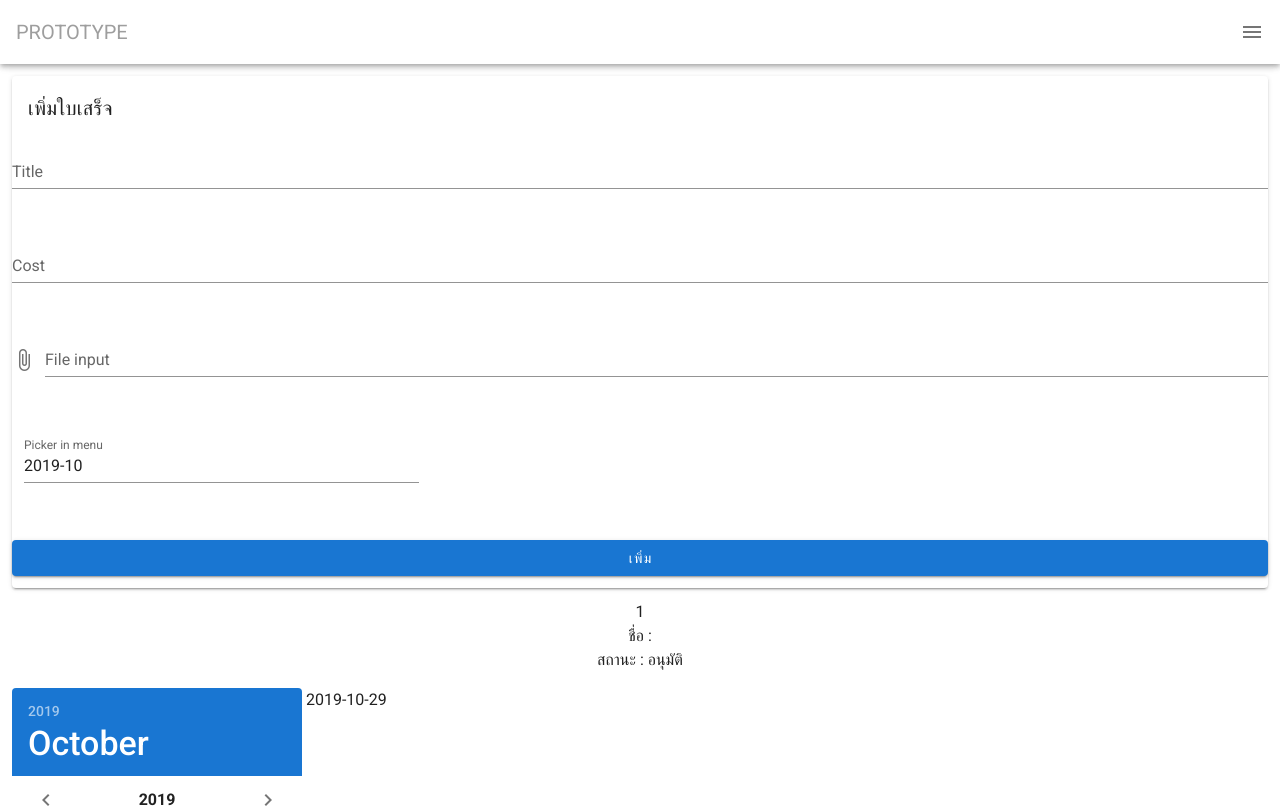
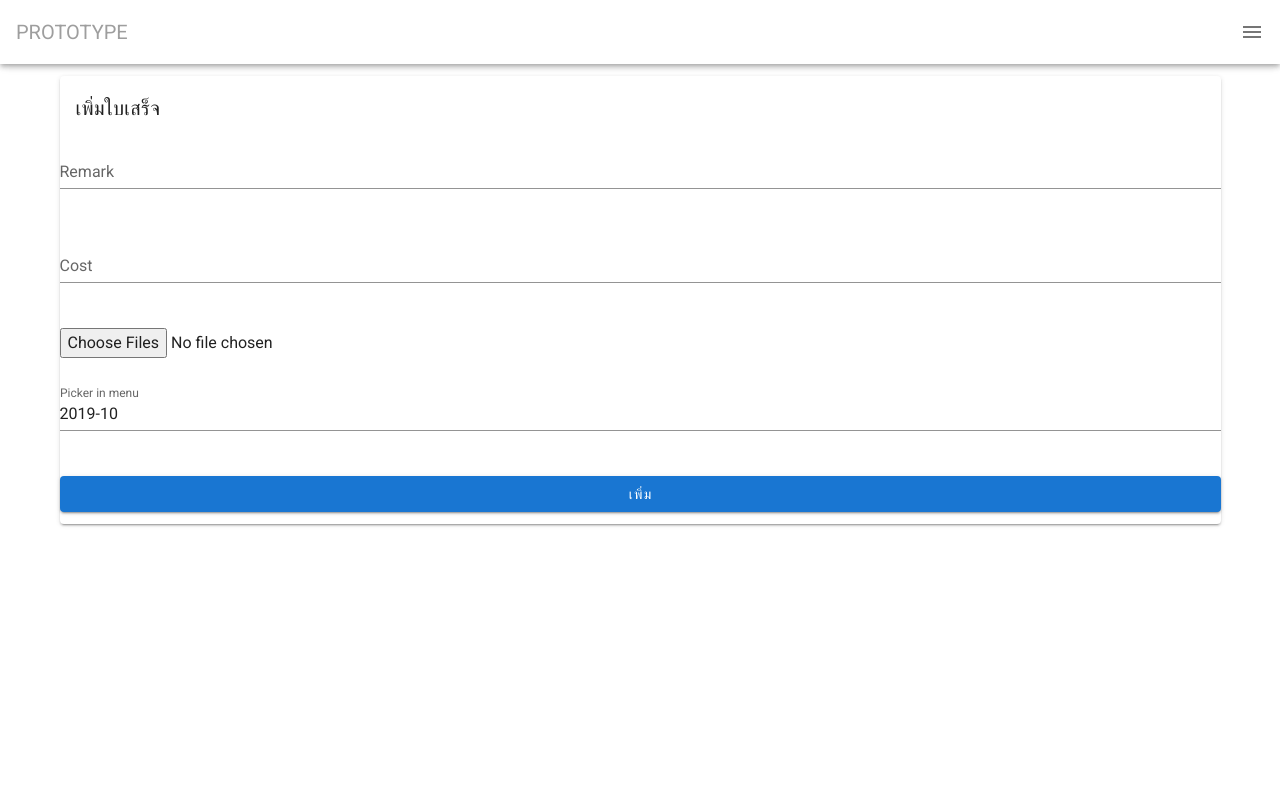
Before and after one commit to chanhuhu/Prototype1, a Vue app: page /#/client in a window 1280 px wide. Shown: the top 808 px of the page. Built offline with nearby package versions, Linux system fonts and the light colour scheme.

Commit message:
Update login user.js clientpage

```diff
--- a/src/components/Client/InputDate.vue
+++ b/src/components/Client/InputDate.vue
@@ -1,28 +1,5 @@
 <template>
     <v-col cols="12" sm="6" md="4">
-        <v-menu
-                ref="menu"
-                v-model="menu"
-                :close-on-content-click="false"
-                :return-value.sync="date"
-                transition="scale-transition"
-                offset-y
-                min-width="290px"
-        >
-            <template v-slot:activator="{ on }">
-                <v-text-field
-                        v-model="date"
-                        label="Picker in menu"
-                        readonly
-                        v-on="on"
-                ></v-text-field>
-            </template>
-            <v-date-picker v-model="date" type="month" no-title scrollable>
-                <v-spacer></v-spacer>
-                <v-btn text color="primary" @click="menu = false">Cancel</v-btn>
-                <v-btn text color="primary" @click="$refs.menu.save(date)">OK</v-btn>
-            </v-date-picker>
-        </v-menu>
     </v-col>
 </template>
 
--- a/src/components/auth/login.vue
+++ b/src/components/auth/login.vue
@@ -29,7 +29,6 @@
                                 type="submit"
                                 block
                                 color="primary"
-                                @click="login()"
                         >LOGIN
                         </v-btn>
                     </v-col>
@@ -45,14 +44,15 @@
         name: "login",
         data: () => ({
             form: {
-                email: '',
-                password: ''
+                email: "customer@gmail.com",
+                password: "123456"
             }
         }),
         methods: {
             ...mapActions('user', ['loginUser']),
             login: function () {
                 this.loginUser(this.form);
+                // this.loginUser();
             }
         },
     }
--- a/src/router.js
+++ b/src/router.js
@@ -2,7 +2,7 @@ import Vue from 'vue'
 import Router from 'vue-router'
 import Home from './views/Home.vue'
 
-Vue.use(Router)
+Vue.use(Router);
 
 export default new Router({
   routes: [
--- a/src/stores/user.js
+++ b/src/stores/user.js
@@ -8,18 +8,15 @@ const getters = {};
 
 const mutations = {
     setUser: function ({ state }, payload) {
-        console.log('payload: ',payload);
-        state.user = payload
+        Object.assign(state.user, payload)
     }
 };
 
 const actions = {
     loginUser: function ({ commit }, payload) {
-        console.log(payload);
         axios.post('http://localhost:8000/api/user/login', payload)
             .then(res => {
-                console.log(res.data);
-                commit('setUser', res.data);
+                commit('setUser', res.data.data);
             }).catch(err => {
                 console.log(err);
         })
--- a/src/views/Client.vue
+++ b/src/views/Client.vue
@@ -1,16 +1,18 @@
 <template>
     <div class="container--fluid">
         <NavBar/>
-        <v-container fluid>
+        <v-container cols="12" sm="6" md="4">
             <v-row>
                 <v-col>
+                    <v-form @submit="uploadReceipt">
                         <v-card>
                             <v-card-title>เพิ่มใบเสร็จ</v-card-title>
                             <v-row>
                                 <v-col>
                                     <v-text-field
-                                    label="Title"
-                                    placeholder="ชื่อใบเสร็จ"
+                                            label="Remark"
+                                            placeholder="หมายเหตุ"
+                                            v-model="form.remark"
                                     ></v-text-field>
                                 </v-col>
                             </v-row>
@@ -18,68 +20,121 @@
                                 <v-col>
                                     <v-text-field
                                             label="Cost"
-                                    placeholder="จำนวนเงินทั้งหมด"></v-text-field>
+                                            placeholder="จำนวนเงินทั้งหมด"
+                                            v-model="form.cost"
+                                    ></v-text-field>
                                 </v-col>
                             </v-row>
                             <v-row>
                                 <v-col>
-                                <v-file-input
+                                    <input
+                                            type="file"
+                                            ref="files"
                                             multiple
-                                    accept="image/*"
-                                    label="File input"
-                                ></v-file-input>
+                                            @change="selectFile"
+                                    />
                                 </v-col>
                             </v-row>
                             <v-row>
                                 <v-col>
-                                <InputDate></InputDate>
+                                    <v-menu
+                                            ref="menu"
+                                            v-model="menu"
+                                            :close-on-content-click="false"
+                                            :return-value.sync="date"
+                                            transition="scale-transition"
+                                            offset-y
+                                            min-width="290px"
+                                    >
+                                        <template v-slot:activator="{ on }">
+                                            <v-text-field
+                                                    v-model="date"
+                                                     label="Picker in menu"
+                                                    readonly
+                                                    v-on="on"
+                                            ></v-text-field>
+                                        </template>
+                                        <v-date-picker
+                                                v-model="date"
+                                                type="month"
+                                                no-title
+                                                scrollable>
+                                            <v-spacer></v-spacer>
+                                            <v-btn
+                                                    text
+                                                    color="primary"
+                                                    @click="menu = false"
+                                            >Cancel
+                                            </v-btn>
+                                            <v-btn
+                                                    text
+                                                    color="primary"
+                                                    @click="$refs.menu.save(date)"
+                                            >OK
+                                            </v-btn>
+                                        </v-date-picker>
+                                    </v-menu>
                                 </v-col>
                             </v-row>
-
                             <v-row>
                                 <v-col>
                                     <v-btn
                                             block
                                             color="primary"
+                                            type="submit"
                                     >เพิ่ม
                                     </v-btn>
                                 </v-col>
                             </v-row>
                         </v-card>
+                    </v-form>
                 </v-col>
             </v-row>
-            <v-row>
-                <v-col class="text-center ">
-                    <div>
-                        1
-                        <p>
-                            ชื่อ : {{ username }} <br/>
-                            สถานะ : อนุมัติ
-                        </p>
-                    </div>
-                    <v-item-group>
-
-                    </v-item-group>
-                </v-col>
-            </v-row>
-            <MonthlyPicker></MonthlyPicker>
         </v-container>
     </div>
 </template>
 
 <script>
     import NavBar from "../components/Navbar";
-    import MonthlyPicker from "../components/Client/MonthlyPicker";
-    ;
-    import InputDate from "../components/Client/InputDate";
-
+    import {mapActions} from "vuex";
+    import _ from 'lodash';
     export default {
         name: "Client",
         components: {
-            NavBar, MonthlyPicker, InputDate
-        }, data: () => ({
-        }), computed: {
+            NavBar,
+        },
+        data: () => ({
+            form: {
+                remark: '',
+                cost: '',
+                files: []
+            },
+            date: new Date().toISOString().substr(0, 7),
+            menu: false,
+        }),
+        methods: {
+            selectFile: function () {
+                const files = this.$refs.files.files;
+                this.files = [
+                    ...this.files,
+                    ..._.map(files, file => ({
+                        name: file.name,
+                        size: file.size,
+                        type: file.type
+                    }))
+                ];
+                console.log(this.files);
+
+            },
+            uploadReceipt: function () {
+                axios.post('http://localhost:8000/api/upload', this.form).then(res => {
+                    console.log(res);
                     }
+                );
+                console.log(this.form);
+            }
+        },
+        computed: {}
     }
 </script>
 
```
Lines whose indentation alone changed are shown as unchanged.
